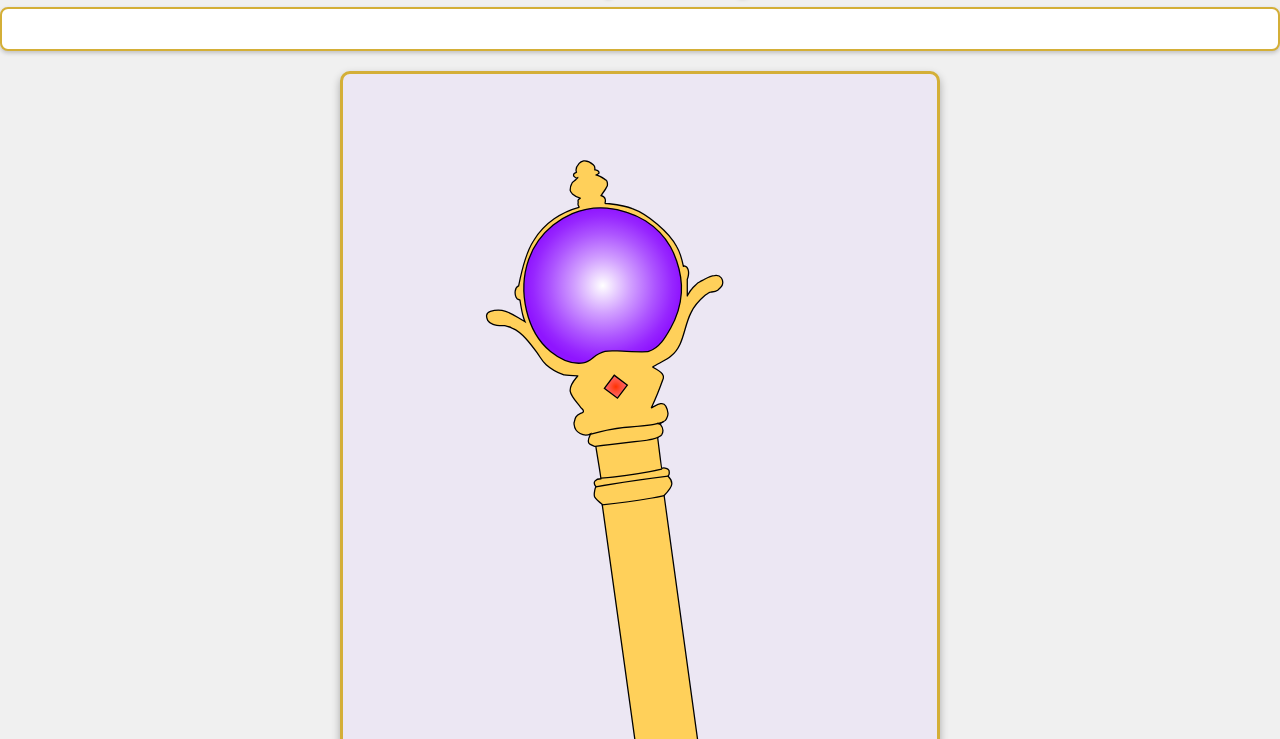
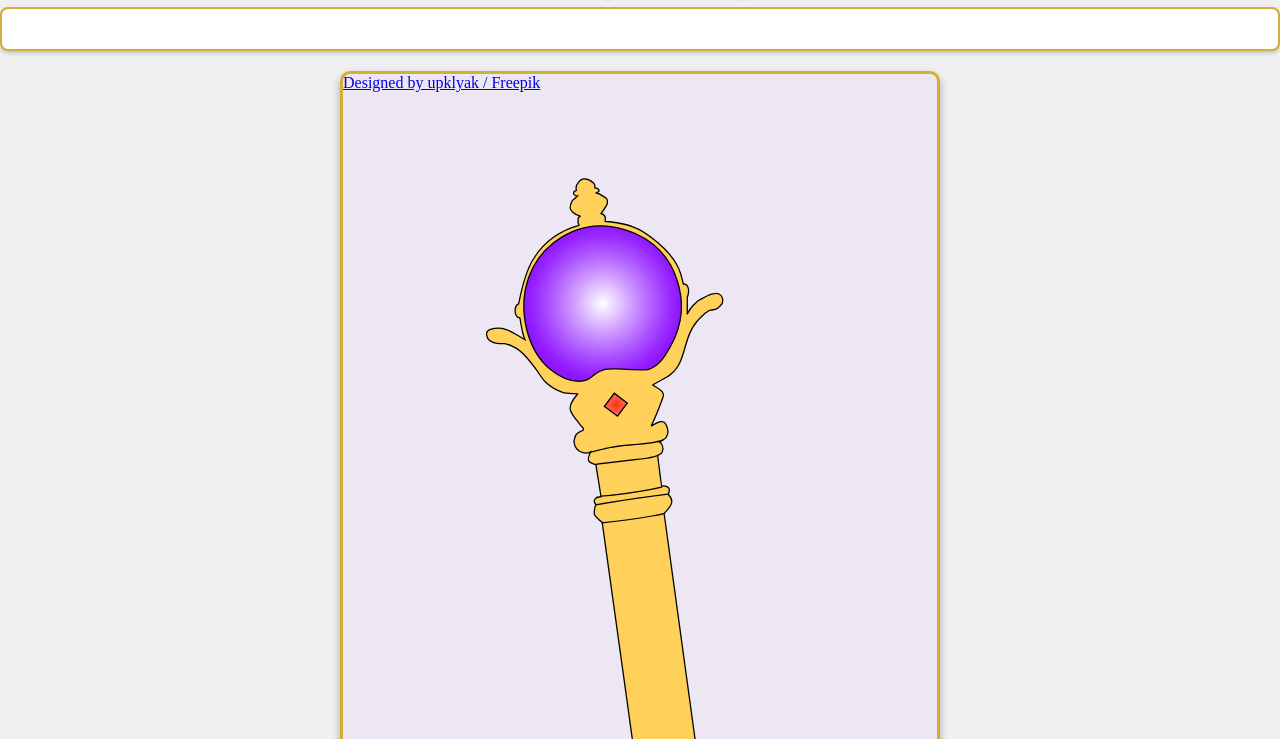
Before and after one commit to alisavictory7/Week_5b, a plain HTML site: page index.html in a window 1280 px wide. Shown: the part 61-800 px from the top of the page. Drawn offline with nearby package versions, Linux system fonts and the light colour scheme.

Commit message:
second push

```diff
--- a/index.html
+++ b/index.html
@@ -15,6 +15,7 @@
 
     </div>
     <div class="svg-container">
+        <a href="http://www.freepik.com">Designed by upklyak / Freepik</a>
         <svg xmlns="http://www.w3.org/2000/svg" xmlns:xlink="http://www.w3.org/1999/xlink" viewBox="0 0 461.54 933.83">
             <defs>
                 <style>
```
